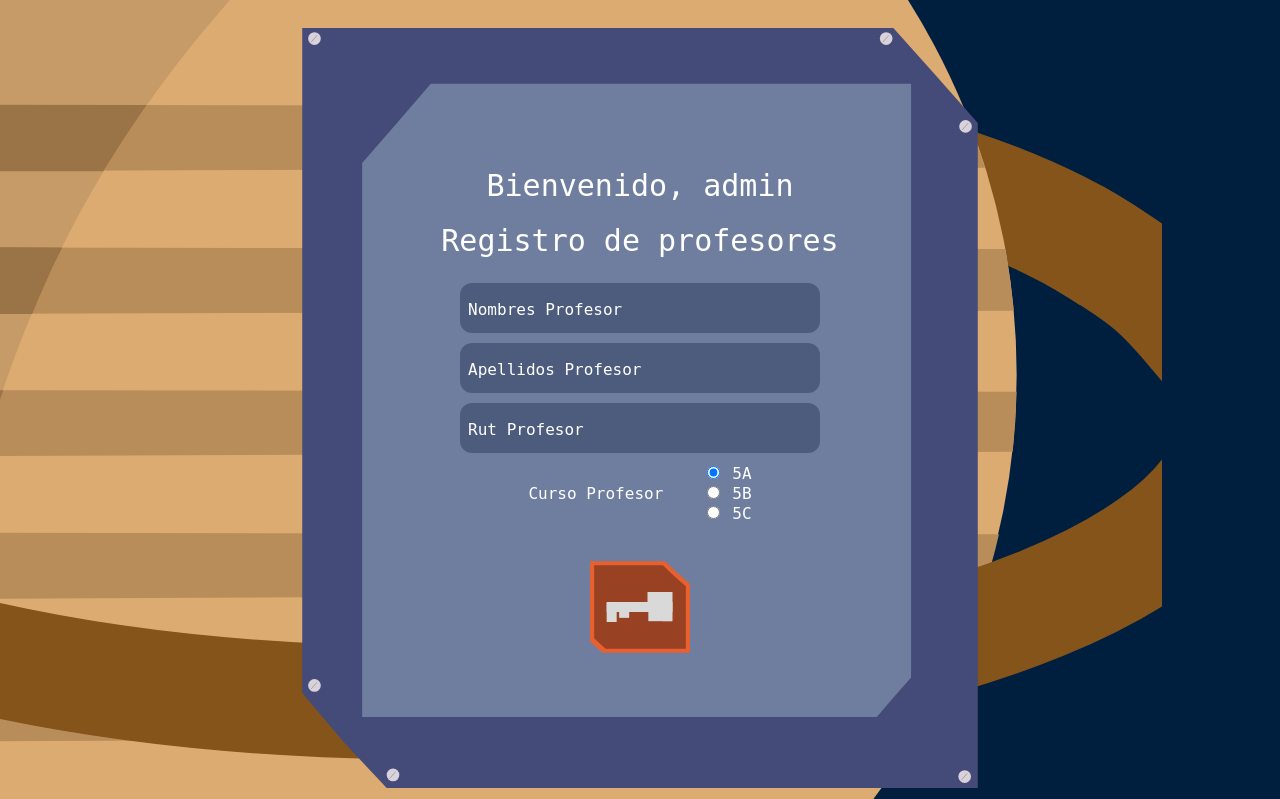
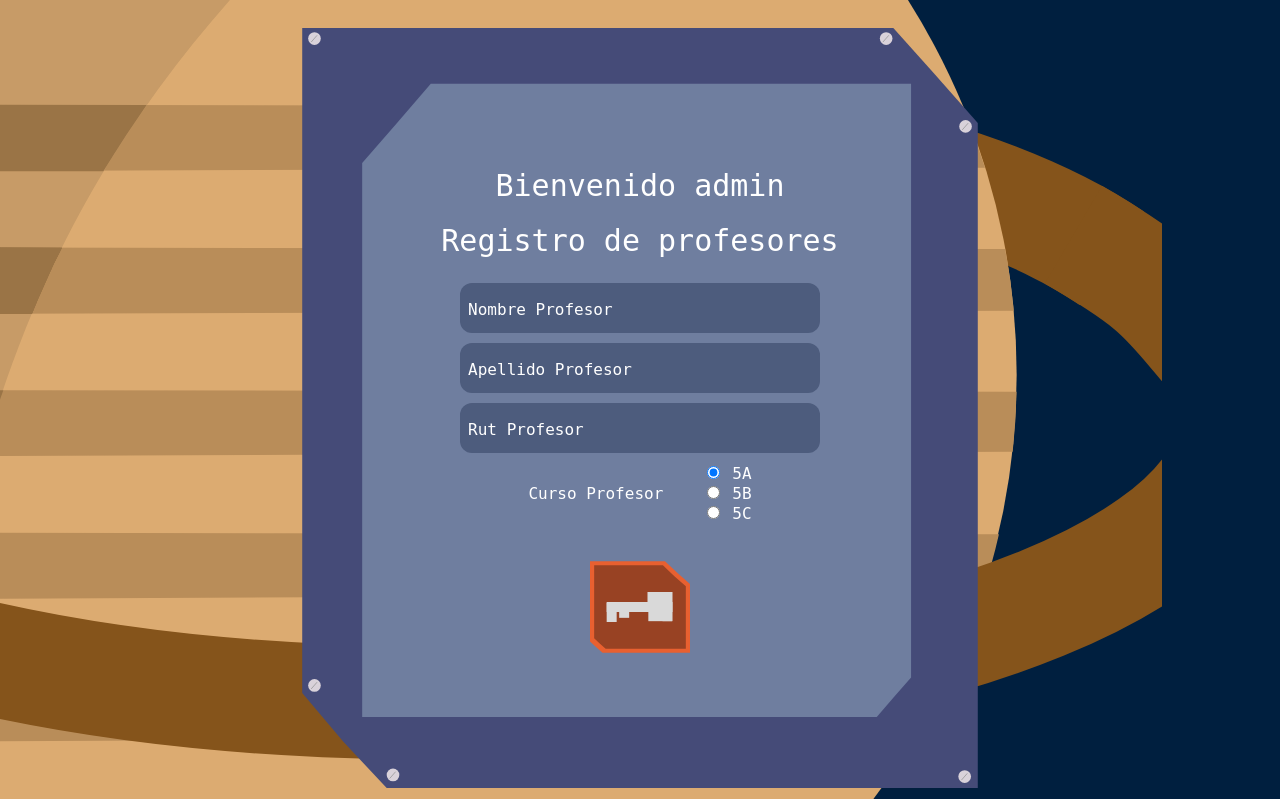
Before and after one commit to GioVWF/SpaceUc, a Django app: page /users/register_teacher in a window 1280 px wide. Shown: the top 799 px of the page. Run offline with Django 4.2, Linux system fonts and the light colour scheme.

Commit message:
Las Changes

```diff
--- a/templates/Home.html
+++ b/templates/Home.html
@@ -21,7 +21,7 @@
                     {% endfor %}
                 </div>
     {% endif %}
-    <H1 class="welcome_text">Bienvenido, astronauta</H1>
+    <H1 class="welcome_text">Bienvenido astronauta</H1>
     <div class="planets_position">
         <div class="about_planet">
             <a href="{% url 'about_page' %}">
--- a/templates/login.html
+++ b/templates/login.html
@@ -70,7 +70,7 @@
 
                 <form action="{% url 'log_in_' %}" method = "POST" name = "login_form" id = "login_form" class = "login_content">
                     {% csrf_token %}
-                    <h1 id ="title">Bienvenido, astronauta</h1>
+                    <h1 id ="title">Bienvenido astronauta</h1>
                     <h1 id ="title2">Inicia sesión</h1>
                     <div id = "error_msg" class = "error_msg">
 
--- a/templates/register-page.html
+++ b/templates/register-page.html
@@ -84,12 +84,12 @@
 
                               </div>
                               <div class = "register_input_div">
-                                    <label for="name_student" id = "label_name_student"> Nombres alumno </label>
+                                    <label for="name_student" id = "label_name_student">Nombre alumno</label>
                                     <input type="text" name="name_student" id="name_student">
                               </div>
 
                               <div class = "register_input_div">
-                                  <label for="last_name" id = "label_last_name"> Apellidos alumno </label>
+                                  <label for="last_name" id = "label_last_name">Apellido alumno</label>
                                   <input type="text" name="last_name" id="last_name" >
                               </div>
 
--- a/templates/register_teacher.html
+++ b/templates/register_teacher.html
@@ -63,7 +63,7 @@
 
                         <form action="{% url 'register_teacher_' %}" method = "POST" name = "register_form_t" id = "register_form_t" class = "register_content">
                             {% csrf_token %}
-                              <h1 id ="title" >Bienvenido, admin</h1>
+                              <h1 id ="title" >Bienvenido admin</h1>
                               <h1 id ="title2">Registro de profesores</h1>
 
                               <div id = "error_msg" class = "error_msg">
@@ -71,12 +71,12 @@
                               </div>
 
                             <div class = "register_input_div">
-                                <label for="name_student" id = "label_name_student"> Nombres Profesor </label>
+                                <label for="name_student" id = "label_name_student">Nombre Profesor</label>
                                 <input type="text" name="name_student" id="name_student">
                             </div>
 
                             <div class = "register_input_div">
-                                <label for="last_name" id = "label_last_name"> Apellidos Profesor </label>
+                                <label for="last_name" id = "label_last_name">Apellido Profesor</label>
                                 <input type="text" name="last_name" id="last_name">
                             </div>
 
```
